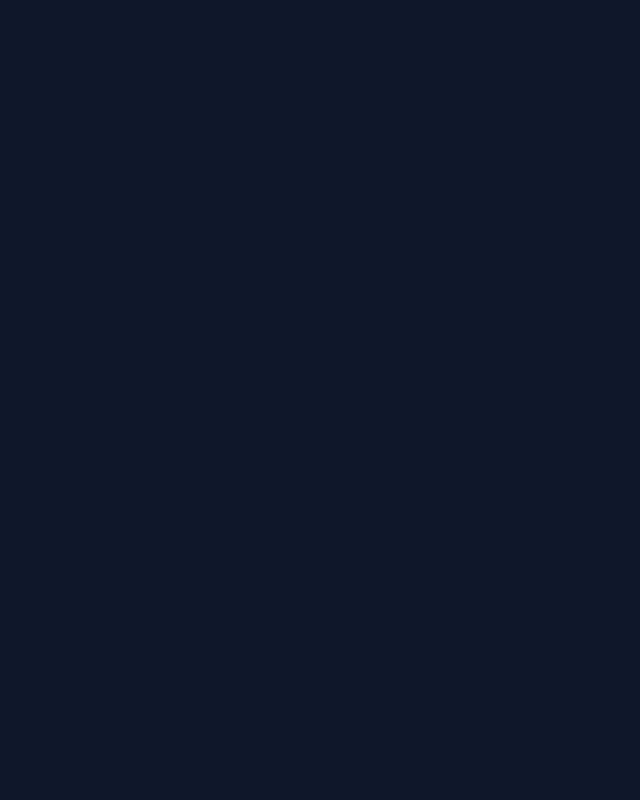
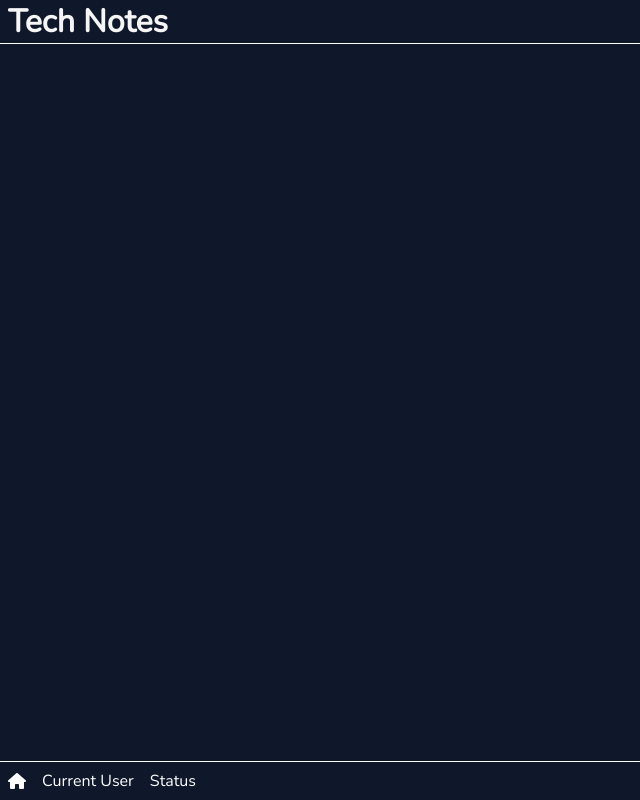
Before and after one commit to Harrieson/MERN-stack-course, a React (Create React App) app in the folder front-end/: page /dashboard in a window 1280 px wide. Shown: the whole page, without its empty margins (0-640 px from the left). Built offline with nearby package versions, Linux system fonts and the light colour scheme.

Commit message:
building Pages

```diff
--- a/front-end/package.json
+++ b/front-end/package.json
@@ -3,9 +3,9 @@
     "version": "0.1.0",
     "private": true,
     "dependencies": {
-    "@testing-library/jest-dom": "^5.14.1",
-    "@testing-library/react": "^13.0.0",
-    "@testing-library/user-event": "^13.2.1",
+        "@fortawesome/fontawesome-svg-core": "^6.2.1",
+        "@fortawesome/free-solid-svg-icons": "^6.2.1",
+        "@fortawesome/react-fontawesome": "^0.2.0",
         "react": "^18.2.0",
         "react-dom": "^18.2.0",
         "react-router-dom": "^6.7.0",
--- a/front-end/src/App.jsx
+++ b/front-end/src/App.jsx
@@ -1,7 +1,8 @@
 import { Routes, Route } from 'react-router-dom'
 import Layout from './components/Layout';
 import Public from './components/Public';
-import Login from './components/Login';
+import Login from './features/auth/Login';
+import DashBoard from './components/DashBoard';
 
 function App() {
   return (
@@ -9,6 +10,9 @@ function App() {
       <Route path='/' element={<Layout />}>
         <Route index element={<Public />} />
         <Route path='login' element={<Login />} />
+        <Route path='dashboard' element={<DashBoard />}>
+
+        </Route>
       </Route>
     </Routes>
   )
--- /dev/null
+++ b/front-end/src/components/DashBoard.jsx
@@ -0,0 +1,18 @@
+import React from 'react'
+import { Outlet } from 'react-router-dom'
+import DashHeader from './DashHeader'
+import DashFooter from './DashFooter'
+
+const DashBoard = () => {
+    return (
+        <>
+            <DashHeader />
+            <div className="dash-container">
+                <Outlet />
+            </div>
+            <DashFooter />
+        </>
+    )
+}
+
+export default DashBoard
--- /dev/null
+++ b/front-end/src/components/DashFooter.jsx
@@ -0,0 +1,31 @@
+import React from 'react'
+import { FontAwesomeIcon } from '@fortawesome/react-fontawesome'
+import { faHouse } from '@fortawesome/free-solid-svg-icons'
+import { useNavigate, useLocation } from 'react-router-dom'
+
+const DashFooter = () => {
+    const navigate = useNavigate()
+    const { pathname } = useLocation()
+    const onGoHomeClicked = () => navigate('/dash')
+
+    let goHomeButton = null
+    if (pathname !== '/dash') {
+        goHomeButton = (
+            <button className="dash-footer__button icon-button" title='Home' onClick={onGoHomeClicked}>
+                <FontAwesomeIcon icon={faHouse} />
+            </button>
+        )
+    }
+
+
+    const content = (
+        <footer className='dash-footer'>
+            {goHomeButton}
+            <p>Current User</p>
+            <p>Status</p>
+        </footer>
+    )
+    return content
+}
+
+export default DashFooter
--- /dev/null
+++ b/front-end/src/components/DashHeader.jsx
@@ -0,0 +1,20 @@
+import React from 'react'
+import { Link } from 'react-router-dom'
+
+const DashHeader = () => {
+    const content = (
+        <header className='dash-header'>
+            <div className="dash-header__container">
+                <Link to='/dash/notes'>
+                    <h1 className="dash-header__title">Tech Notes</h1>
+                </Link>
+                <nav className="dash-header__nav">
+                    {/* add nav buttons */}
+                </nav>
+            </div>
+        </header>
+    )
+    return content
+}
+
+export default DashHeader
```
Also changed, not shown: front-end/src/features/auth/Login.jsx (renamed from front-end/src/components/Login.jsx), front-end/src/features/auth/Welcome.jsx (added). Lines whose indentation alone changed are shown as unchanged.
